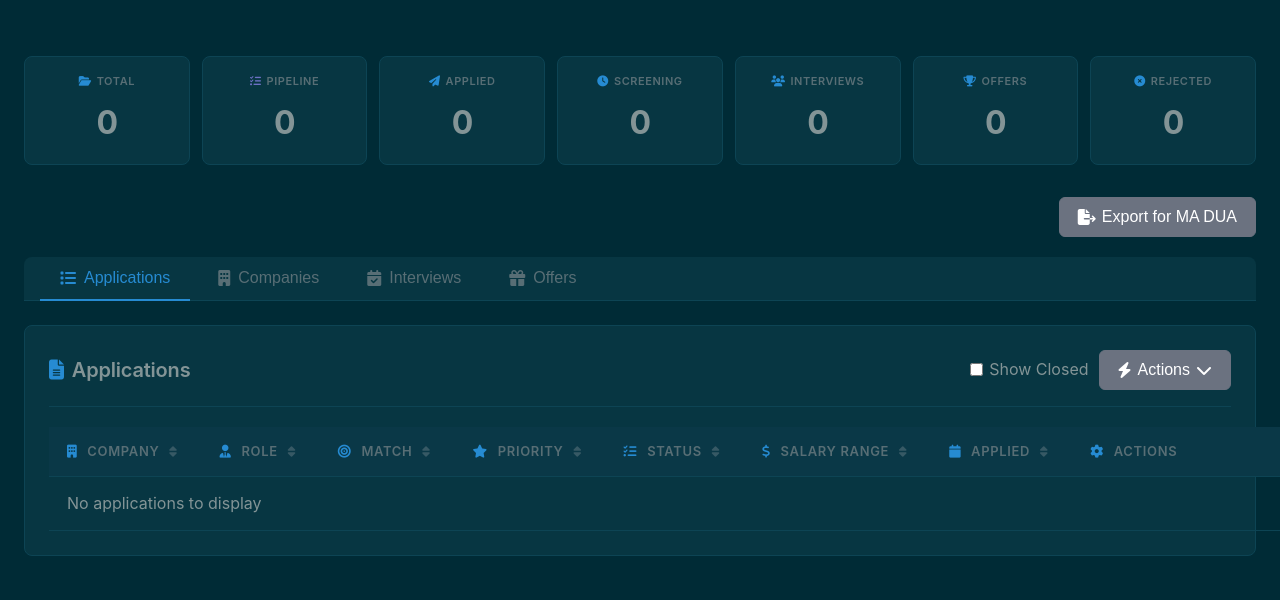
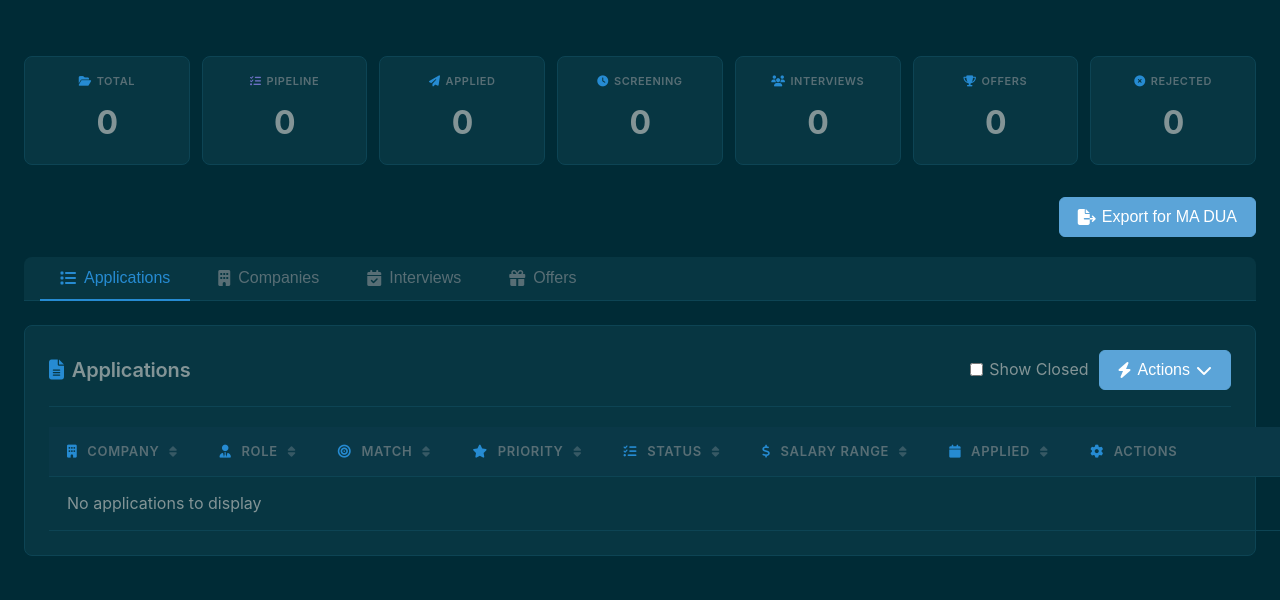
Before and after one commit to tim-ireland/job-tracker, a FastAPI app: page / in a window 1280 px wide. Shown: the part 204-804 px from the top of the page. Run offline with FastAPI, Linux system fonts and the light colour scheme; data that the repository does not hold is empty.

Commit message:
Adjust the button colors

```diff
--- a/job_tracker/static/app.js
+++ b/job_tracker/static/app.js
@@ -344,7 +344,7 @@ function updateApplicationList() {
                 <td>${app.salary_range ? escapeHtml(app.salary_range) : '-'}</td>
                 <td>${app.date_applied ? new Date(app.date_applied).toLocaleDateString() : '-'}</td>
                 <td onclick="event.stopPropagation()">
-                    <button class="btn btn-secondary btn-sm" onclick="editApplication(${app.id})">
+                    <button class="btn btn-info btn-sm" onclick="editApplication(${app.id})">
                         <i class="fas fa-edit"></i> Edit
                     </button>
                     <button class="btn btn-danger btn-sm" onclick="deleteApplication(${app.id})">
--- a/job_tracker/static/style.css
+++ b/job_tracker/static/style.css
@@ -348,6 +348,17 @@ body {
 .btn-secondary:hover {
     background: var(--gray-7);
     border-color: var(--gray-7);
+}
+
+.btn-info {
+    background: #5ba4d8;
+    color: white;
+    border-color: #5ba4d8;
+}
+
+.btn-info:hover {
+    background: #3d8fc8;
+    border-color: #3d8fc8;
 }
 
 .btn-danger {
--- a/job_tracker/templates/index.html
+++ b/job_tracker/templates/index.html
@@ -53,7 +53,7 @@
         </div>
 
         <div style="margin: 20px 0; text-align: right;">
-            <button class="btn btn-secondary" id="exportDUABtn">
+            <button class="btn btn-info" id="exportDUABtn">
                 <i class="fas fa-file-export"></i> Export for MA DUA
             </button>
         </div>
@@ -83,7 +83,7 @@
                             <span>Show Closed</span>
                         </label>
                         <div style="position: relative;">
-                            <button class="btn btn-secondary" id="actionsDropdownBtn">
+                            <button class="btn btn-info" id="actionsDropdownBtn">
                                 <i class="fas fa-bolt"></i> Actions <i class="fas fa-chevron-down"></i>
                             </button>
                             <div class="dropdown-menu" id="actionsDropdownMenu" style="display: none;">
```
